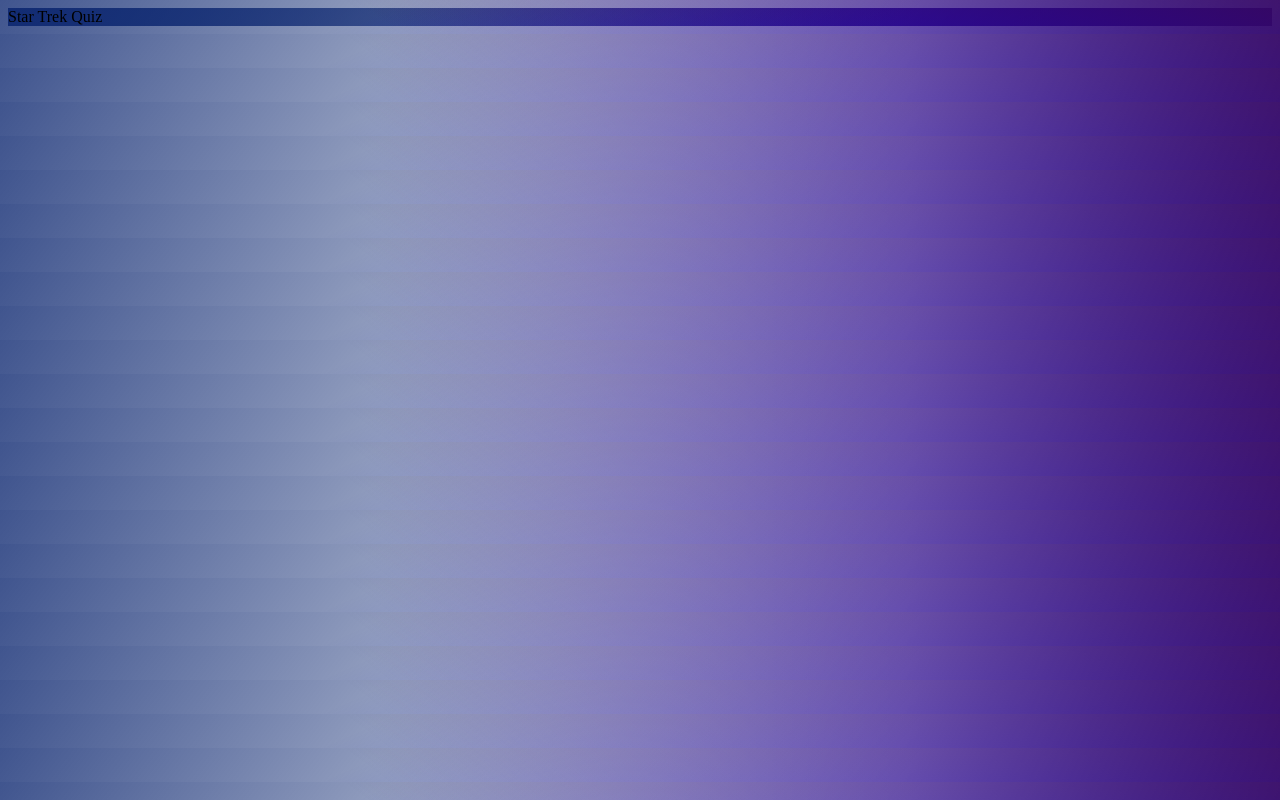
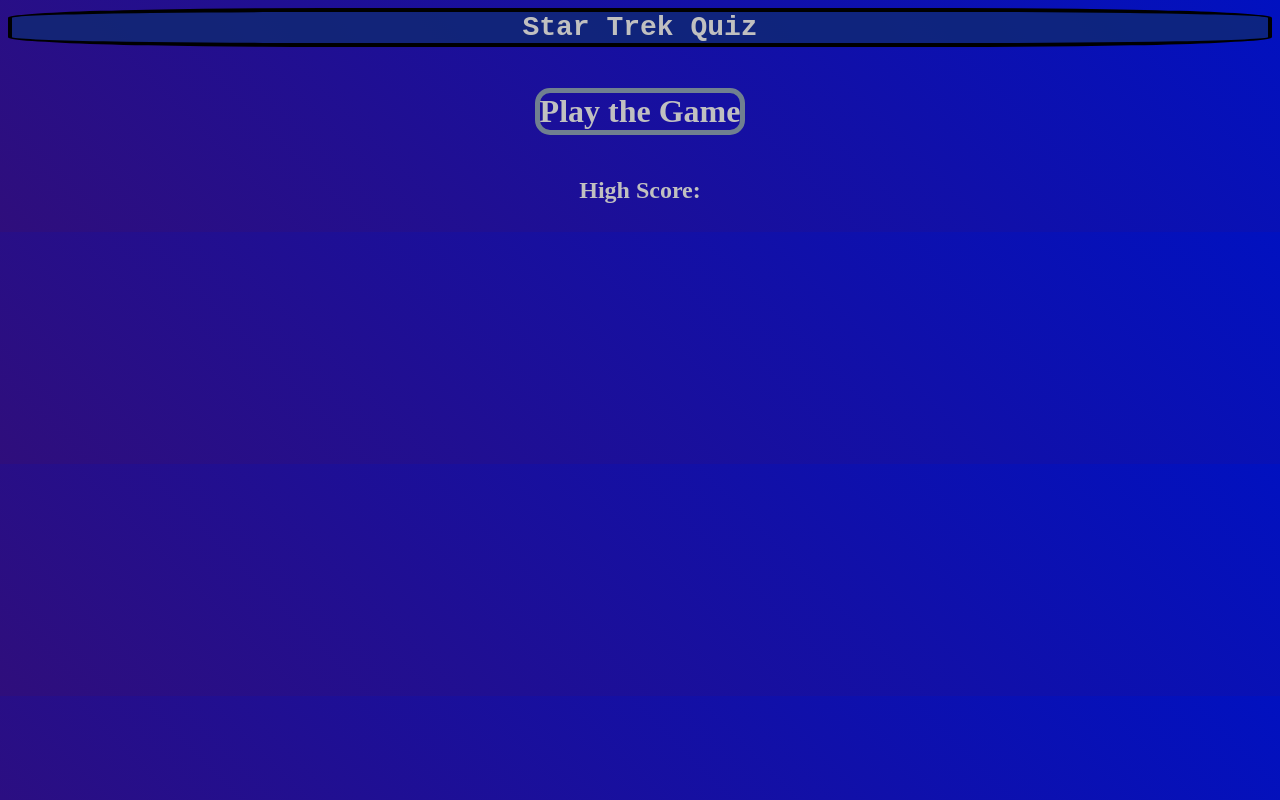
Before and after one commit to AJRead13/Quiz_Game_Star_Trek, a plain HTML site: page index.html in a window 1280 px wide. Drawn offline with Linux system fonts and the light colour scheme.

Commit message:
changes to style, index, script

```diff
--- a/assets/css/style.css
+++ b/assets/css/style.css
@@ -1,5 +1,34 @@
-*   {
-    background: linear-gradient(217deg, rgba(62, 9, 73, 0.8), rgba(64, 44, 95, 0) 70.71%),
-    linear-gradient(127deg, rgba(16, 42, 114, 0.8), rgba(9, 44, 97, 0) 70.71%),
-    linear-gradient(336deg, rgba(0,0,255,.8), rgba(7, 7, 109, 0) 70.71%);
+body  {
+    background:linear-gradient(45deg, #2f0e7c, #0111c0);
+    color: silver;
 }
+
+header {
+    background-color: rgba(16, 42, 114, 0.8);
+    border-style: solid;
+    border-radius: 25%;
+    border-width: 4px;
+    border-color: black;
+    font-size: 28px;
+    text-align: center;
+    font-weight: 700;
+    font-family: monospace;
+    color: silver;
+}
+
+main    {
+    display: flex;
+    justify-content: center;
+    flex-direction: column;
+    align-items: center;
+}
+
+#play {
+    text-align: center;
+    border-color: slategray;
+    border-radius: 15px;
+    border-style: solid;
+    border-width: 5px;
+    max-width: 33%;
+    justify-content: center;
+}
--- a/index.html
+++ b/index.html
@@ -11,9 +11,14 @@
 </head>
 <body>
     <header>Star Trek Quiz</header>
-        <div id="timer"></div>
-        <div i
-    </section>
+        <h2 id= "timer"></h2>
+    <main>
+        <h1 id="play">Play the Game</h1>
+            <div id="questions"></div>
+        <h2 id="scores">High Score: <span></span></h2>
+    </main>
+
+
 
 </body>
 </html>
```
Also changed, not shown: assets/script/script.js (+48 -2 lines).
